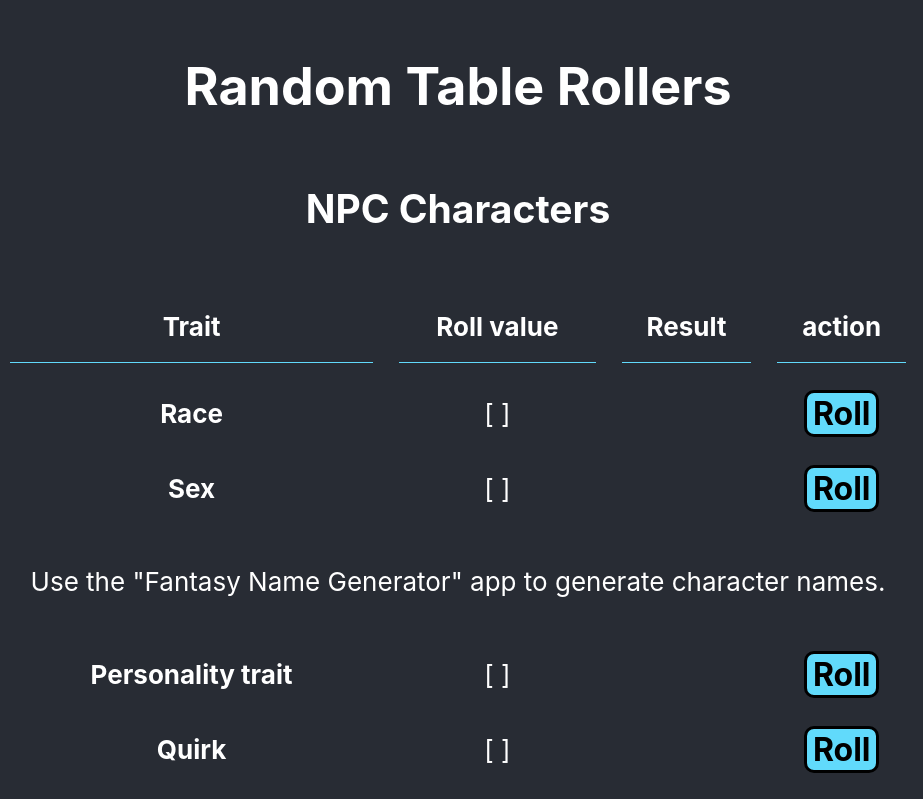
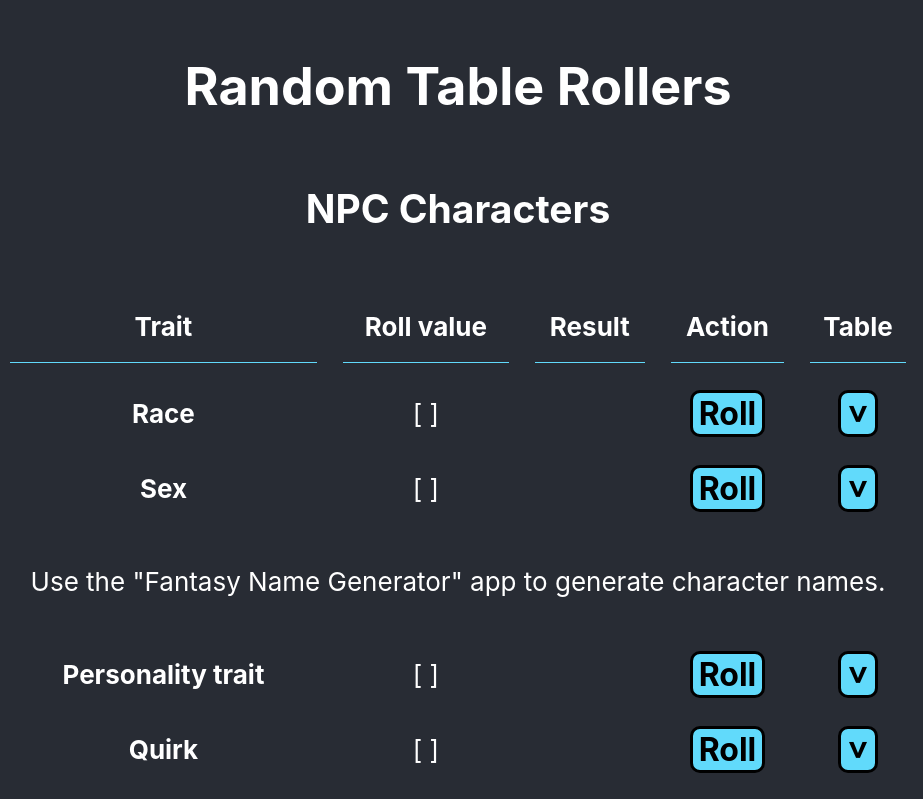
Before and after one commit to Dan503/random-tables-roller, a React (Create React App) app: page / in a window 1280 px wide. Shown: the top 799 px of the page, without its empty margins (182-1105 px from the left). Built offline with nearby package versions, Linux system fonts and the light colour scheme.

Commit message:
Making it possible to show the full table behind each roller

```diff
--- a/src/App.tsx
+++ b/src/App.tsx
@@ -23,7 +23,7 @@ function App() {
 						<RollResult<Roll> label="Race" tableData={races} dSize={'d100'} />
 						<RollResult<Roll> label="Sex" tableData={sex} dSize={'d4'} />
 						<tr>
-							<td colSpan={4}>
+							<td colSpan={5}>
 								<p>
 									Use the "Fantasy Name Generator" app to generate character
 									names.
--- a/src/components/RollResult/RollResult.css
+++ b/src/components/RollResult/RollResult.css
@@ -1,5 +1,16 @@
 .RollResult h3 {
 	margin: 0;
+}
+
+.RollResult button[aria-expanded]::before {
+	content: '>';
+	display: block;
+}
+.RollResult button[aria-expanded='true']::before {
+	transform: rotate(-90deg) translateY(-3px);
+}
+.RollResult button[aria-expanded='false']::before {
+	transform: rotate(90deg) translateY(-3px);
 }
 
 .crit {
--- a/src/components/RollResult/RollResult.tsx
+++ b/src/components/RollResult/RollResult.tsx
@@ -1,5 +1,10 @@
 import { useState } from 'react'
-import { getResult, maxRolls, roll } from '../../utils/utilFunctions'
+import {
+	getResult,
+	isRollObject,
+	maxRolls,
+	roll,
+} from '../../utils/utilFunctions'
 import { diceName, Roll, d100, RollRow } from '../../utils/utilTypes'
 import './RollResult.css'
 
@@ -25,8 +30,9 @@ export const RollResult = <T extends RollRow>({
 	dSize,
 }: Props<T>) => {
 	const [result, setResult] = useState<Roll>()
+	const [isTableVisible, setIsTableVisible] = useState<boolean>(false)
 
-	const handleClick = () => {
+	const handleRoll = () => {
 		if (tableData) {
 			setResult(getResult(tableData, dSize))
 		} else {
@@ -39,7 +45,12 @@ export const RollResult = <T extends RollRow>({
 		}
 	}
 
+	const toggleTable = () => {
+		setIsTableVisible(!isTableVisible)
+	}
+
 	return (
+		<>
 			<tr className="RollResult">
 				<th>{label}</th>
 				<td>
@@ -51,8 +62,54 @@ export const RollResult = <T extends RollRow>({
 				</td>
 				<td>{result?.value}</td>
 				<td>
-				<button onClick={handleClick}>Roll</button>
+					<button onClick={handleRoll}>Roll</button>
 				</td>
+				<td>
+					<button
+						onClick={toggleTable}
+						aria-expanded={isTableVisible}
+						aria-label="Toggle table"
+					></button>
+				</td>
+			</tr>
+			{isTableVisible && tableData && (
+				<tr>
+					<td colSpan={5}>
+						<table>
+							<thead>
+								<tr>
+									<th align="right">Number</th>
+									<th align="left">Result</th>
+								</tr>
+							</thead>
+							<tbody>
+								{tableData.map((row: T, index) => {
+									if (isRollObject(row)) {
+										const { value, roll } = row as Roll
+										const number = Array.isArray(roll)
+											? `${roll[0]} - ${roll[1]}`
+											: roll
+
+										return (
+											<tr key={number}>
+												<th align="right">{number}</th>
+												<td align="left">{value}</td>
+											</tr>
+										)
+									} else {
+										return (
+											<tr key={index}>
+												<th align="right">{index + 1}</th>
+												<td align="left">{row}</td>
 											</tr>
 										)
 									}
+								})}
+							</tbody>
+						</table>
+					</td>
+				</tr>
+			)}
+		</>
+	)
+}
--- a/src/components/RollTableSet/RollTableSet.tsx
+++ b/src/components/RollTableSet/RollTableSet.tsx
@@ -17,7 +17,8 @@ export const RollTableSet: component = ({ heading, children }) => {
 							<th>Trait</th>
 							<th>Roll value</th>
 							<th>Result</th>
-							<th>action</th>
+							<th>Action</th>
+							<th>Table</th>
 						</tr>
 					</thead>
 					<tbody>{children}</tbody>
--- a/src/utils/utilFunctions.ts
+++ b/src/utils/utilFunctions.ts
@@ -15,9 +15,10 @@ export const roll = <dSize extends d100 = d20>(diceName: diceName = 'd20') => {
 	return Math.ceil(Math.random() * maxRolls[diceName]) as dSize
 }
 
+export const isRollObject = (tableRow: Roll | ReactNode) => Object.keys(tableRow || {}).includes('roll')
+
 export const getResult = (tableData: Array<Roll | ReactNode>, dSize: diceName = 'd20'): Roll => {
 	const result = roll(dSize)
-	const isRollObject = Object.keys(tableData[0] || {}).includes('roll')
 
 	const findMatchingRow = (row: Roll) => {
 		if (Array.isArray(row.roll)) {
@@ -30,7 +31,7 @@ export const getResult = (tableData: Array<Roll | ReactNode>, dSize: diceName =
 		}
 	}
 
-	if (isRollObject) {
+	if (isRollObject(tableData[0])) {
 		const matchedRow = tableData.find(row => findMatchingRow(row as Roll))
 		return {
 			...matchedRow as Roll,
```
Lines whose indentation alone changed are shown as unchanged.
